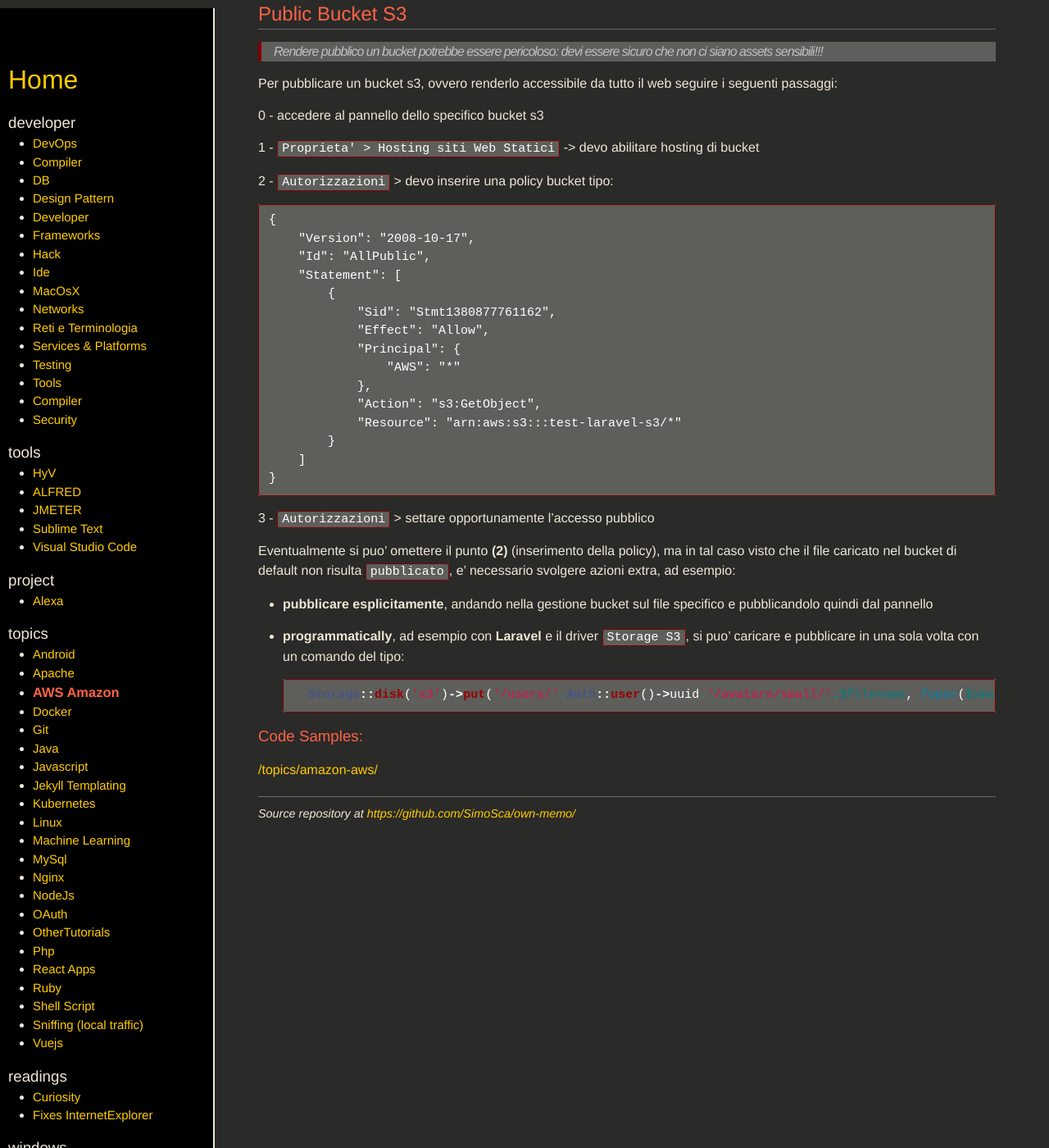
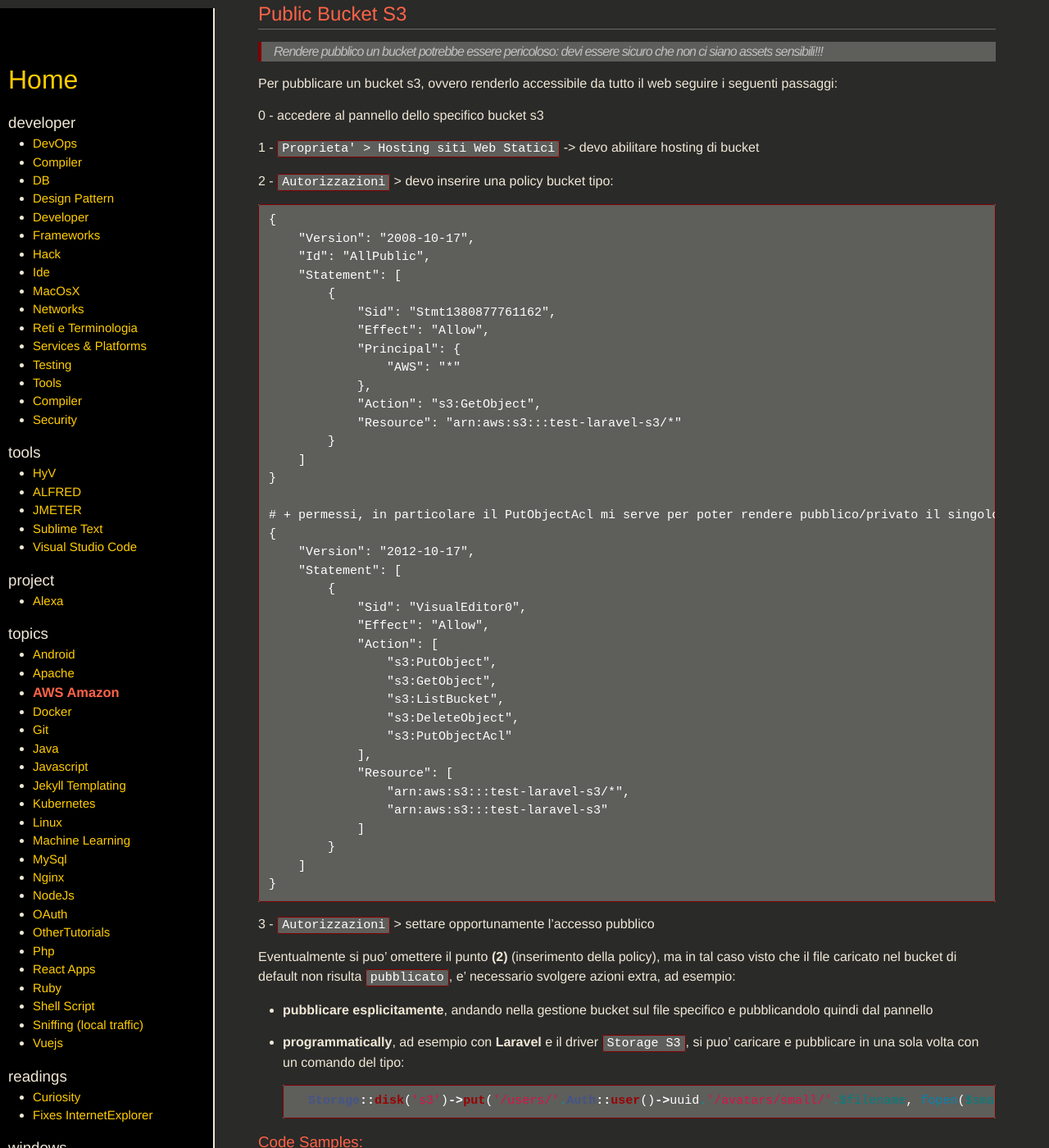
Before and after one commit to SimoSca/own-memo, a Jekyll site: the page built from _pages/topics/aws.md, in a window 1280 px wide and 1400 px high, scrolled down 1588 px. Shown: the whole window at 82% size. Built offline with Jekyll 4.4.1, drawn with Linux system fonts in a browser that asks for light colours; nearby versions of some CDN libraries.

Commit message:
[examples] added some example

`````diff
--- a/_pages/topics/aws.md
+++ b/_pages/topics/aws.md
@@ -117,6 +117,28 @@ Per pubblicare un bucket s3, ovvero renderlo accessibile da tutto il web seguire
         }
     ]
 }
+
+# + permessi, in particolare il PutObjectAcl mi serve per poter rendere pubblico/privato il singolo oggetto (file)
+{
+    "Version": "2012-10-17",
+    "Statement": [
+        {
+            "Sid": "VisualEditor0",
+            "Effect": "Allow",
+            "Action": [
+                "s3:PutObject",
+                "s3:GetObject",
+                "s3:ListBucket",
+                "s3:DeleteObject",
+                "s3:PutObjectAcl"
+            ],
+            "Resource": [
+                "arn:aws:s3:::test-laravel-s3/*",
+                "arn:aws:s3:::test-laravel-s3"
+            ]
+        }
+    ]
+}
 ````
 
 3 - `Autorizzazioni` > settare opportunamente l'accesso pubblico
`````
Also changed, not shown: _pages/topics/php.md (+7 -0 lines).
